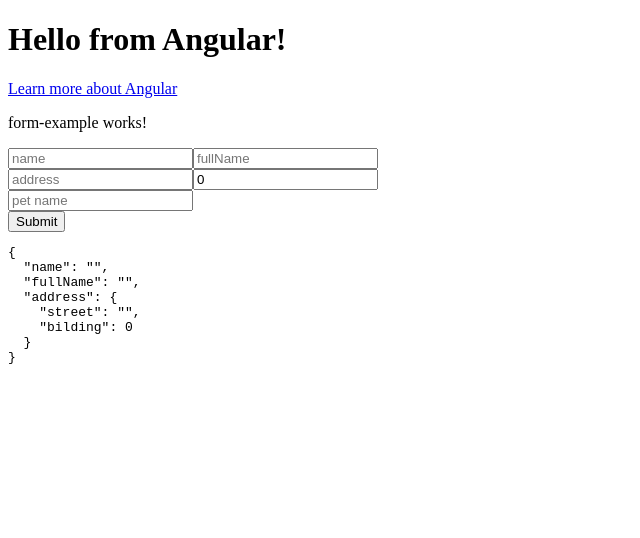
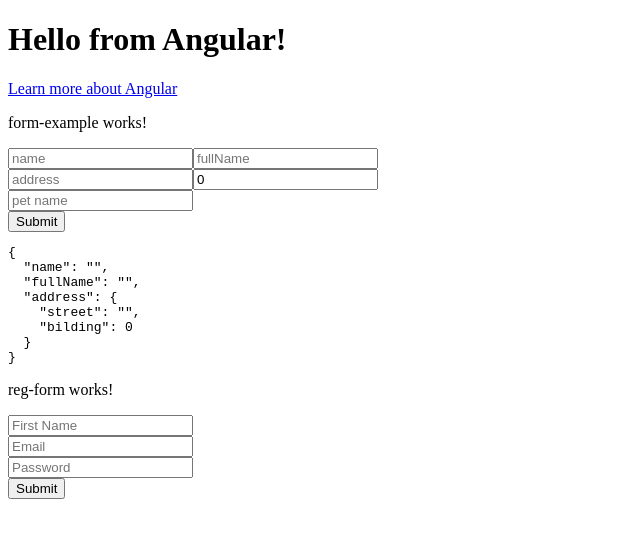
Before and after one commit to igor2000xp/angular-template-form-validator, an Angular app: page / in a window 1280 px wide. Shown: the top 538 px of the page, without its empty margins (0-640 px from the left). Built offline with nearby package versions, Linux system fonts and the light colour scheme.

Commit message:
feat: add registration draft form component

```diff
--- a/src/app/app.component.html
+++ b/src/app/app.component.html
@@ -2,3 +2,4 @@
 <a target="_blank" href="https://angular.dev/overview"> Learn more about Angular </a>
 
 <app-form-example> </app-form-example>
+<app-reg-form> </app-reg-form>
--- a/src/app/app.component.ts
+++ b/src/app/app.component.ts
@@ -1,9 +1,10 @@
 import { Component } from '@angular/core';
 import { FormExampleComponent } from './form-example/form-example.component';
+import { RegFormComponent } from './reg-form/reg-form.component';
 
 @Component({
   selector: 'app-root',
-  imports: [FormExampleComponent],
+  imports: [FormExampleComponent, RegFormComponent],
   templateUrl: './app.component.html',
   styleUrl: './app.component.css',
 })
--- /dev/null
+++ b/src/app/reg-form/reg-form.component.html
@@ -0,0 +1,16 @@
+<p>reg-form works!</p>
+
+<form (submit)="onSubmit($event)">
+  <div>
+    <input type="text" placeholder="First Name" name="name" required [(ngModel)]="user.name" />
+  </div>
+  <div>
+    <input type="email" placeholder="Email" name="email" required [(ngModel)]="user.email" />
+  </div>
+  <div>
+    <input type="password" placeholder="Password" name="password" required [(ngModel)]="user.password" />
+  </div>
+  <div>
+    <button type="submit">Submit</button>
+  </div>
+</form>
--- /dev/null
+++ b/src/app/reg-form/reg-form.component.ts
@@ -0,0 +1,23 @@
+import { CommonModule } from '@angular/common';
+import { Component } from '@angular/core';
+import { FormsModule } from '@angular/forms';
+
+@Component({
+  selector: 'app-reg-form',
+  imports: [CommonModule, FormsModule],
+  templateUrl: './reg-form.component.html',
+  styleUrl: './reg-form.component.css'
+})
+export class RegFormComponent {
+  user = {
+    name: '',
+    email: '',
+    lastName: '',
+    password: '',
+  }
+
+  onSubmit(form: SubmitEvent): void {
+    console.log('You submitted value:', form);
+  }
+
+}
```
Also changed, not shown: src/app/reg-form/reg-form.component.css (added), 1 other file (tests, documents, lock files or other folders).
